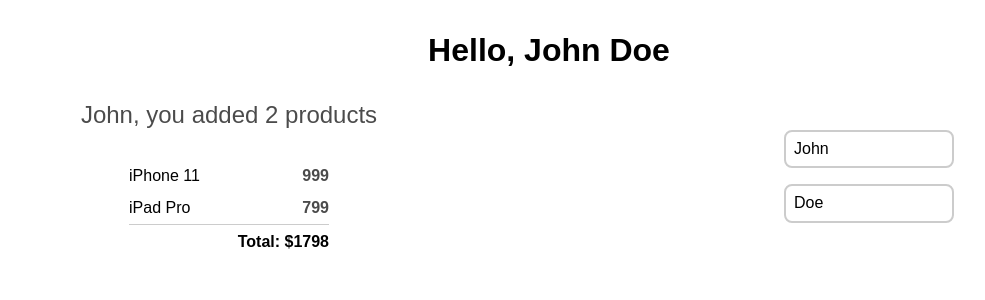
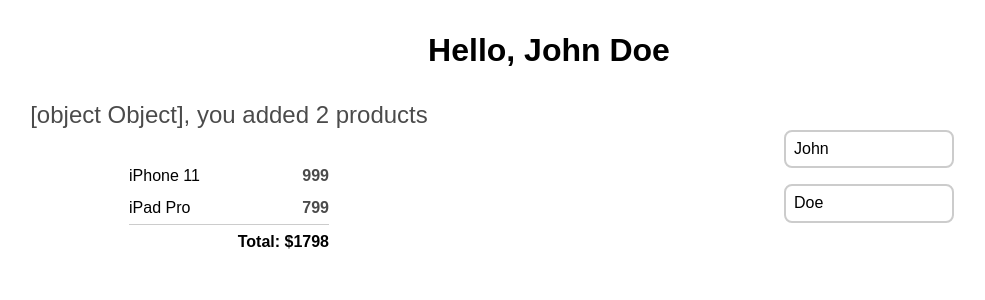
Before and after one commit to AlekseyRD88/ReactLesson10Task2, a React app: page / in a window 1280 px wide. Shown: the top 300 px of the page, without its empty margins (91-1076 px from the left). Built offline with nearby package versions, Linux system fonts and the light colour scheme.

Commit message:
message2

```diff
--- a/src/ShoppingCart.jsx
+++ b/src/ShoppingCart.jsx
@@ -21,7 +21,7 @@
     const count = this.state.cartItems.length;
     return (
       <div className="column">
-        <CartTitle userName={this.props.userData.firstName} count={count} />
+        <CartTitle userName={this.props.userData} count={count} />
         <ProductsList cartItems={this.state.cartItems}/>
       </div>
     );
```
